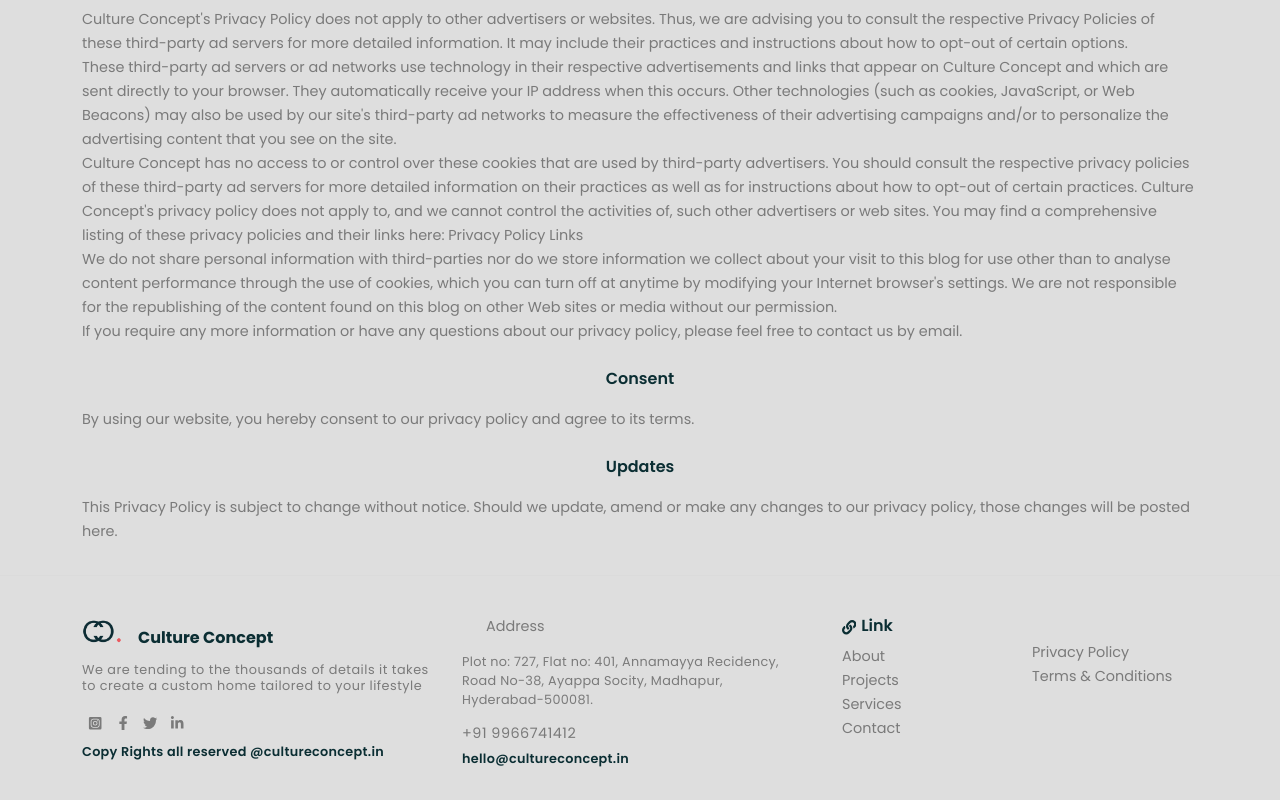
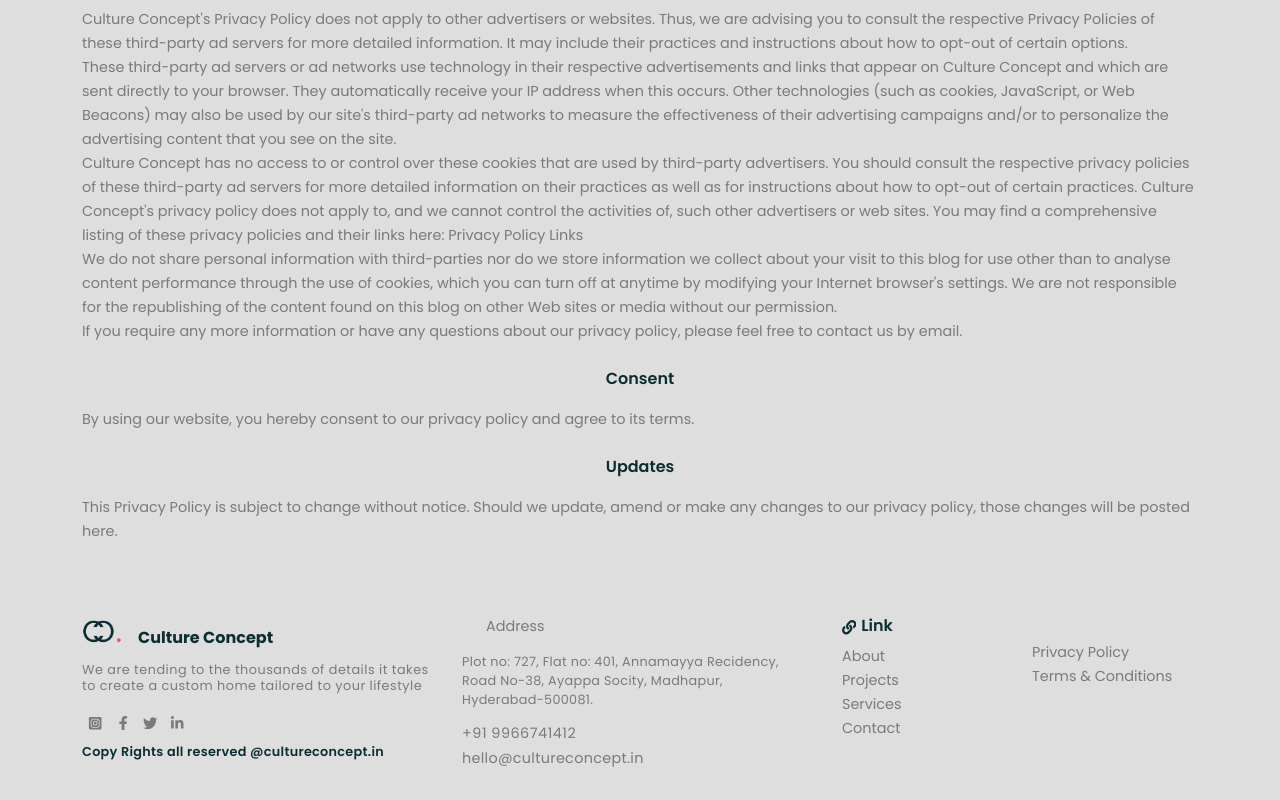
Before and after one commit to itsjayateja/Culture-Concept, a React (Create React App) app in the folder cultureconcept/: page /policy in a window 1280 px wide. Shown: the part 2817-3617 px from the top of the page. Built offline with nearby package versions, Linux system fonts and the light colour scheme; some icons are missing.

Commit message:
Update Footer.js
footer links

```diff
--- a/cultureconcept/src/components/layout/Footer.js
+++ b/cultureconcept/src/components/layout/Footer.js
@@ -57,7 +57,10 @@
           <div className="col-lg-4 col-md-6 col-sm-6 ft-3">
             <div className="address">
               <h5>
-                <a href="/">
+                <a
+                  href="https://www.google.com/maps/place/Culture+Concept+Interior+Solutions/@17.5288886,78.35442,17z/data=!3m1!4b1!4m6!3m5!1s0x3bcb8d93c883c051:0xf654317d73b1e1a8!8m2!3d17.5288835!4d78.3569949!16s%2Fg%2F11j8wwny89?entry=ttu"
+                  target="_blank"
+                >
                   <span>
                     <FaLocationDot />
                   </span>
@@ -71,8 +74,19 @@
               Hyderabad-500081.
             </div>
 
-            <div className="Footer-phone">+91 9966741412</div>
-            <div className="registration">hello@cultureconcept.in</div>
+            <div className="Footer-phone">
+              <a href="tel:9966741412" target="_blank">
+                +91 9966741412
+              </a>
+            </div>
+            <div className="registration">
+              <a
+                href="mailto:hello@cultureconcept.in?subject=Project Enquiry"
+                target="_blank"
+              >
+                hello@cultureconcept.in
+              </a>
+            </div>
           </div>
           <div className="col-lg-2 col-md-6 col-sm-6 ft-4">
             <div className="contact">
```
